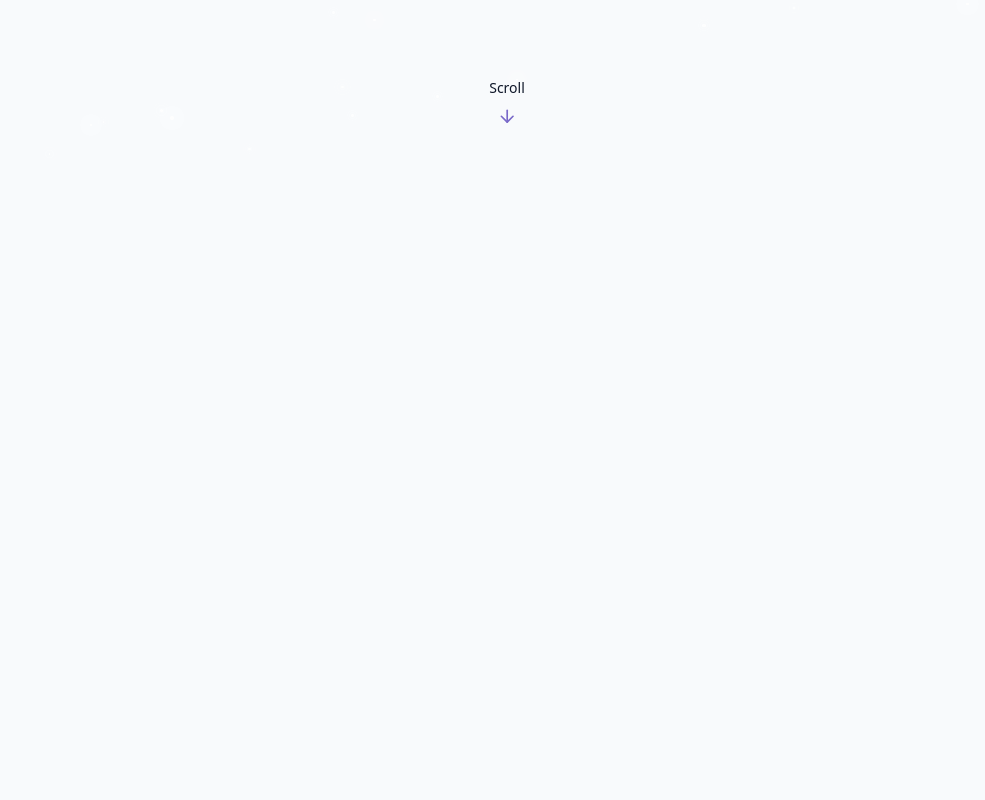
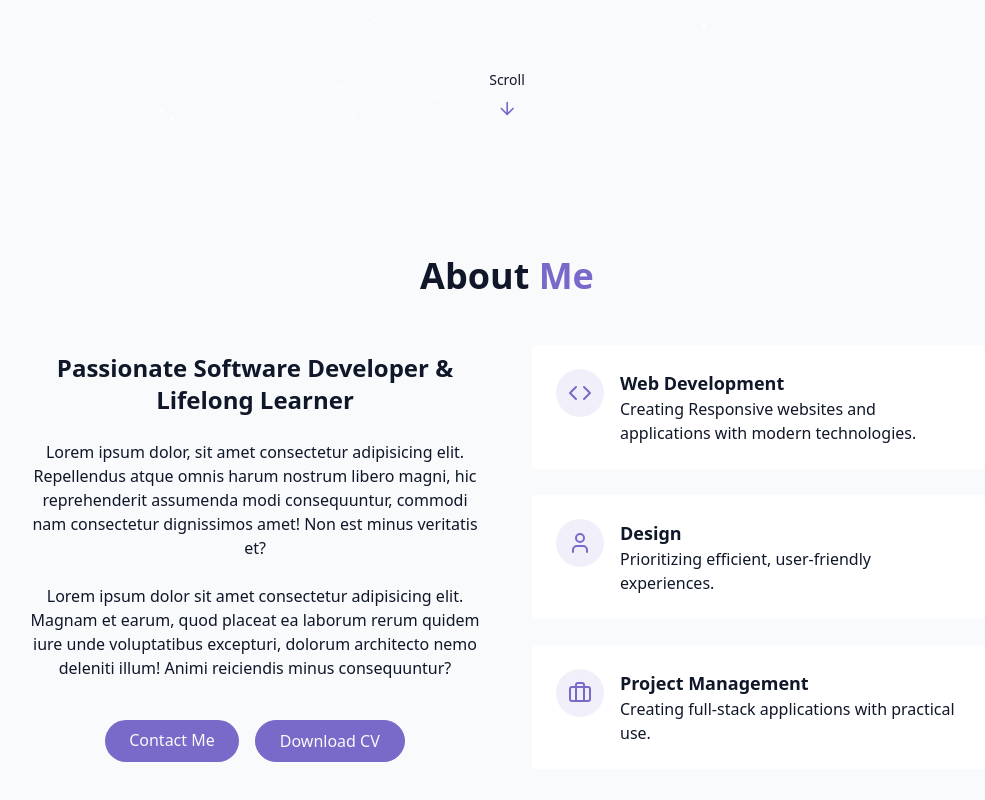
Before and after one commit to Ardit-K/PortfolioSite, a React (Vite) app: page / in a window 1280 px wide. Shown: the part 640-1440 px from the top of the page, without its empty margins (133-1118 px from the left). Before the commit the page ends 800 px from the top, so only its background shows below. Built offline with nearby package versions, Linux system fonts and the light colour scheme.

Commit message:
About Me Section

```diff
--- /dev/null
+++ b/src/components/AboutSection.jsx
@@ -0,0 +1,75 @@
+import { Briefcase, Code, User } from "lucide-react";
+
+
+
+export const AboutSection = () => {
+return <section id="about" className="py-24 px-4 relative">
+    <div className="container mx-auto max-w-5xl">
+        <h2 className="text-3xl md:text-4xl font-bold mb-12 text-center">
+            About <span className="text-primary"> Me</span>
+        </h2>
+        <div className="grid grid-cols-1 md:grid-cols-2 gap-12 items-center">
+            <div className="space-y-6">
+                <h3 className="text-2xl font-semibold">
+                    Passionate Software Developer & Lifelong Learner
+                </h3>
+                <p className="text-muted-foreground">
+                    Lorem ipsum dolor, sit amet consectetur adipisicing elit. Repellendus atque omnis harum nostrum libero magni, hic reprehenderit assumenda modi consequuntur, commodi nam consectetur dignissimos amet! Non est minus veritatis et?
+                </p>
+                <p className="text-muted-foreground">
+                    Lorem ipsum dolor sit amet consectetur adipisicing elit. Magnam et earum, quod placeat ea laborum rerum quidem iure unde voluptatibus excepturi, dolorum architecto nemo deleniti illum! Animi reiciendis minus consequuntur?
+                </p>
+                <div className="flex flex-col sm:flex-row gap-4 pt-4 justify-center">
+                    <a href="#contact" className="cosmic-button">
+                        Contact Me
+                    </a>
+                    <a href="" className="cosmic-button px-6 py-2 rounded-full border border-primary hover:bg-primary/10 transition-colors duration-300">
+                        Download CV
+                    </a>
+                </div>
+            </div>
+            <div className="grid grid-cols-1 gap-6">
+                <div className="gradient-border p-6 card-hover">
+                    <div className="flex items-start gap-4">
+                        <div className="p-3 rounded-full bg-primary/10">
+                            <Code className="h-6 w-6 text-primary"/>
+                        </div>
+                        <div className="text-left">
+                            <h4 className="font-semibold text-lg"> Web Development </h4>
+                            <p className="text-muted-foreground">
+                                Creating Responsive websites and applications with modern technologies.
+                            </p>
+                        </div>
+                    </div>
+                </div>
+                <div className="gradient-border p-6 card-hover">
+                    <div className="flex items-start gap-4">
+                        <div className="p-3 rounded-full bg-primary/10">
+                            <User className="h-6 w-6 text-primary"/>
+                        </div>
+                        <div className="text-left">
+                            <h4 className="font-semibold text-lg">Design</h4>
+                            <p className="text-muted-foreground">
+                                Prioritizing efficient, user-friendly experiences.
+                            </p>
+                        </div>
+                    </div>
+                </div>
+                <div className="gradient-border p-6 card-hover">
+                    <div className="flex items-start gap-4">
+                        <div className="p-3 rounded-full bg-primary/10">
+                            <Briefcase className="h-6 w-6 text-primary"/>
+                        </div>
+                        <div className="text-left">
+                            <h4 className="font-semibold text-lg"> Project Management</h4>
+                            <p className="text-muted-foreground">
+                                Creating full-stack applications with practical use.
+                            </p>
+                        </div>
+                    </div>
+                </div>
+            </div>
+        </div>
+    </div>
+</section>
+};
--- a/src/components/HeroSection.jsx
+++ b/src/components/HeroSection.jsx
@@ -11,7 +11,7 @@
                     <span className="text-gradient ml-2 opacity-0 animate-fade-in-delay-2"> Koti</span>
                 </h1>
                 <p className="text-lg md:text-xl text-muted-foreground max-2-2xl mx-auto opacity-0 animate-fade-in-delay-3">
-                    Full-stack Software Engineer with a passion for architecting and delivering exceptional digital experiences.
+                    I'm a Full-Stack Software Engineer with a passion for architecting and delivering exceptional digital experiences.
                     My core strength is in backend development, where I specialize in building robust, scalable, and high-performance systems.
                 </p>
                 <div className="pt-4 opacity-0 animate-fade-in-delay-4">
--- a/src/pages/Home.jsx
+++ b/src/pages/Home.jsx
@@ -2,6 +2,7 @@
 import { ThemeToggle } from "@/components/ThemeToggle";
 import { StarBackground } from "@/components/StarBackground";
 import { HeroSection } from "@/components/HeroSection";
+import { AboutSection } from "@/components/AboutSection";
 
 export const Home = () => {
     return <div className="min-h-screen bg-background text-foreground overflow-x-hidden">
@@ -15,6 +16,7 @@
         {/* Main Content */}
         <main>
             <HeroSection/>
+            <AboutSection/>
         </main>
     </div>;
 }
```
